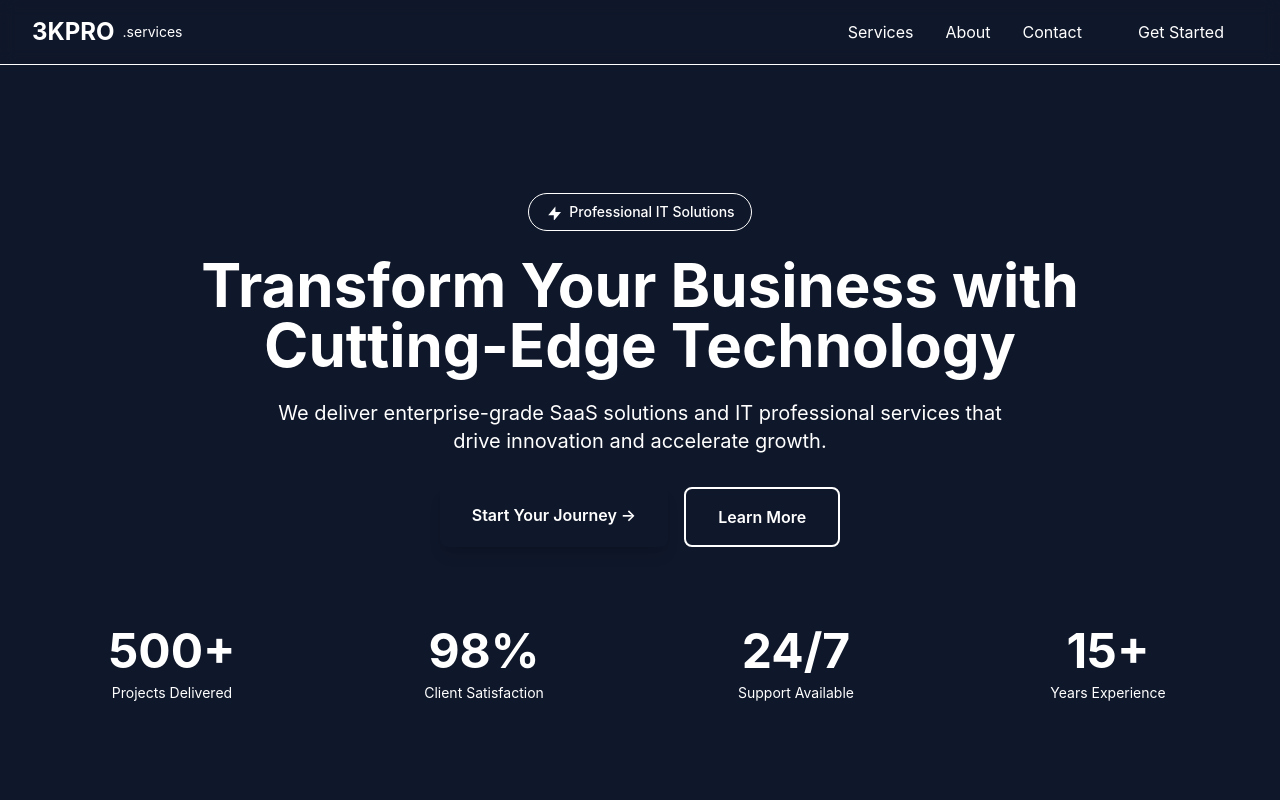
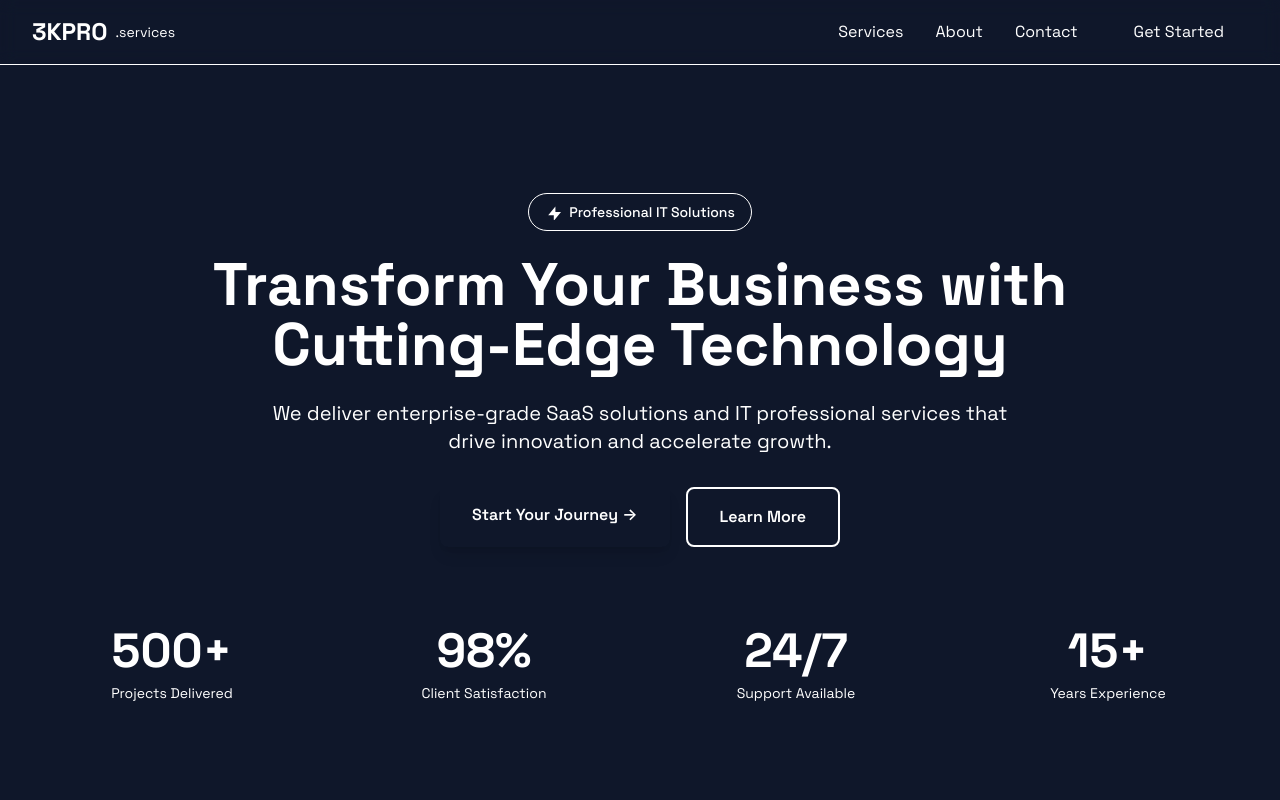
Before and after one commit to 3kpro/3kpro-website, a Next.js app: page / in a window 1280 px wide. Shown: the top 800 px of the page. Built offline with nearby package versions, Linux system fonts and the light colour scheme.

Commit message:
Fix CSS import order - @import must come first

```diff
--- a/app/globals.css
+++ b/app/globals.css
@@ -1,5 +1,5 @@
+@import url('https://fonts.googleapis.com/css2?family=Space+Grotesk:wght@300;400;500;600;700&display=swap');
 @import "tailwindcss";
-@import url('https://fonts.googleapis.com/css2?family=Space+Grotesk:wght@300;400;500;600;700&display=swap');
 
 :root {
   --primary: #e07856;
```
